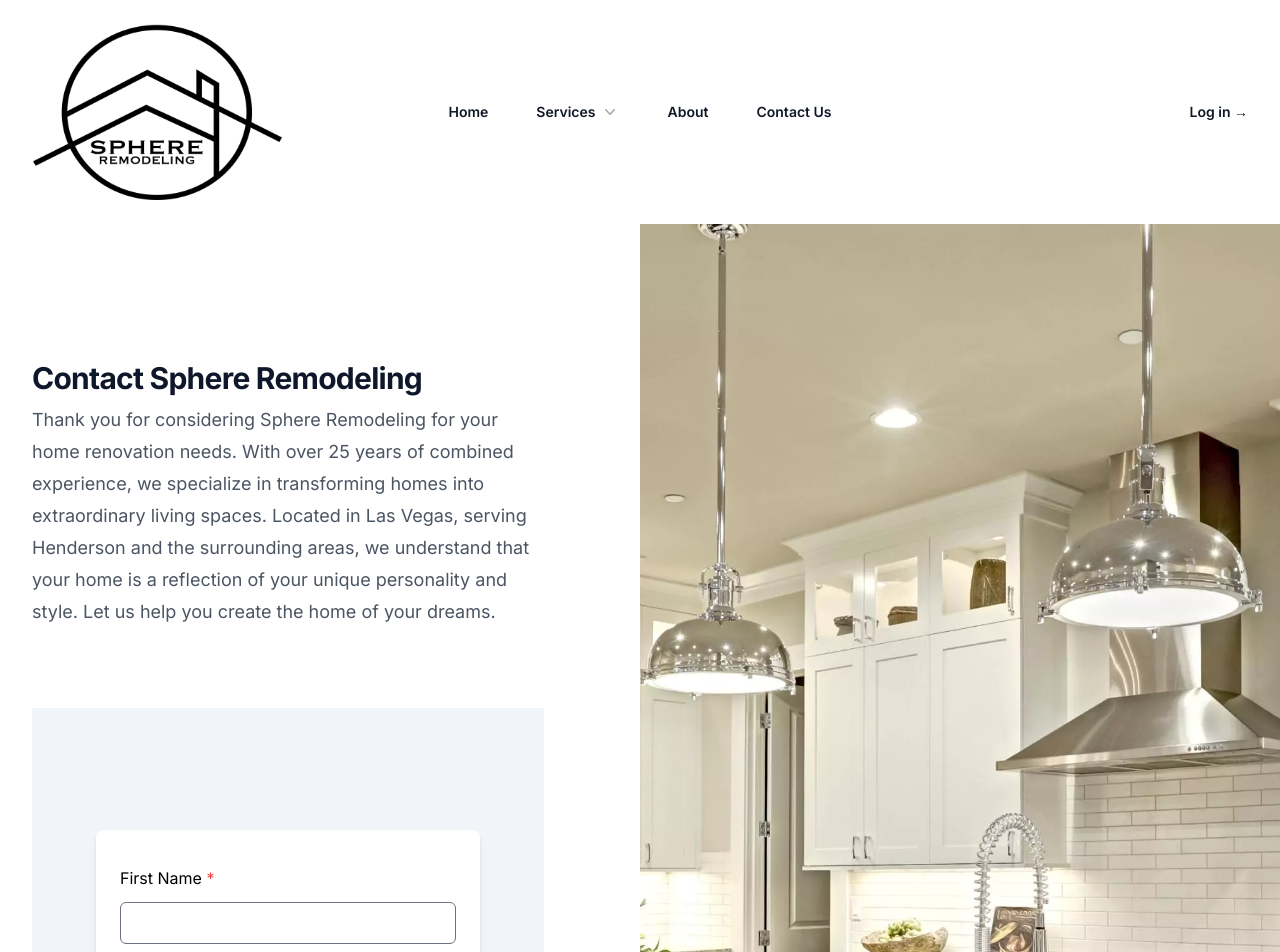
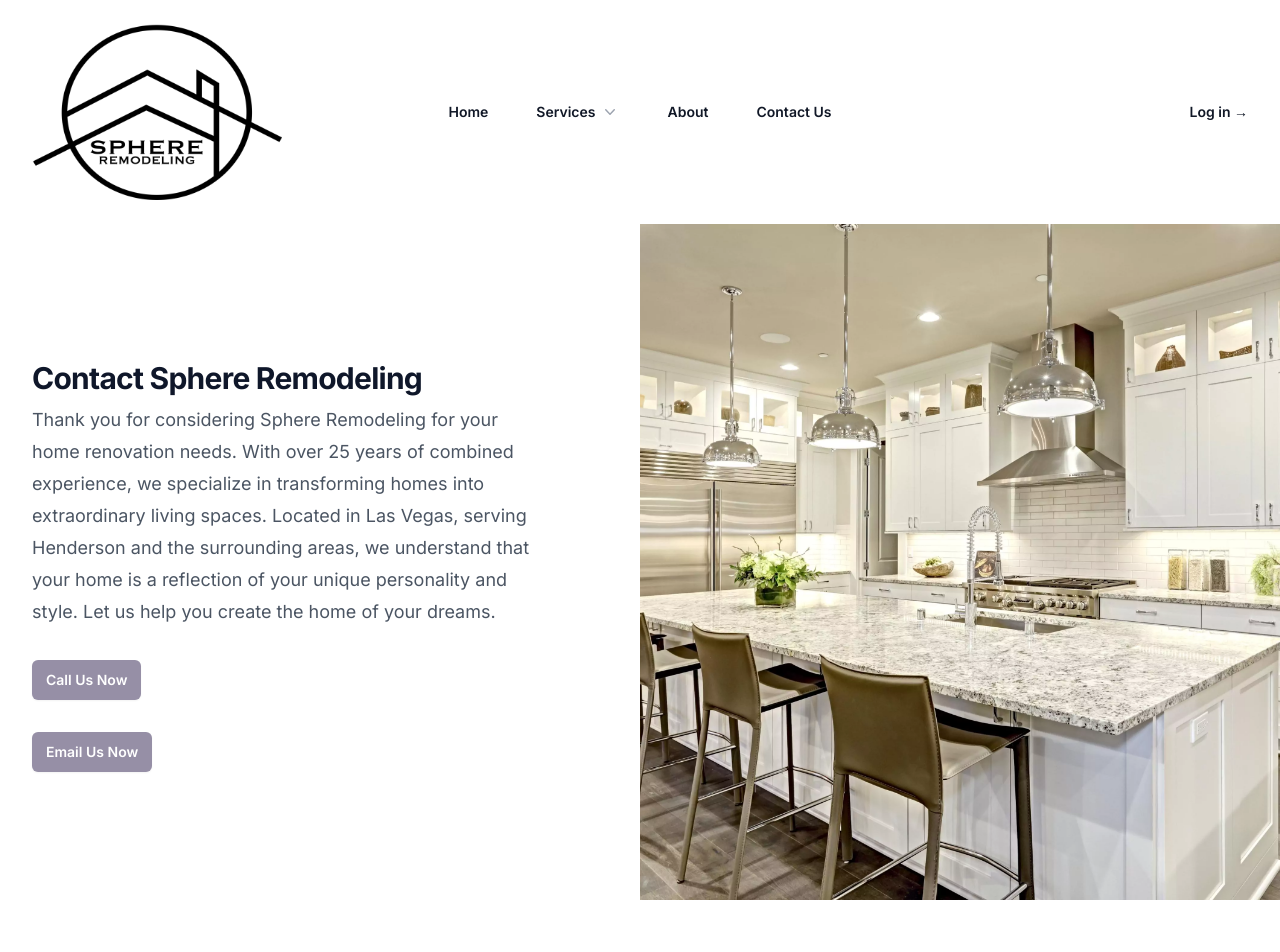
Before and after one commit to yogevzipori/websphere, a Next.js app: page /contact-sphere-remodeling in a window 1280 px wide. Shown: the top 952 px of the page. Built offline with nearby package versions, Linux system fonts and the light colour scheme.

Commit message:
emailadded

```diff
--- a/app/components/callUsNow/callNow.tsx
+++ b/app/components/callUsNow/callNow.tsx
@@ -7,7 +7,6 @@ export default function CallUsNow() {
     <div>
     <Link
     href="tel:7026253387"
-    // style={{ textDecoration: "underline", color: "white" }}
     className= "flex rounded-md bg-[#968FA6] px-3.5 py-2.5 text-sm font-semibold text-white shadow-sm hover:bg-[#0B0D40] focus-visible:outline focus-visible:outline-2 focus-visible:outline-offset-2 focus-visible:outline-slate-100" >
     Call Now
   </Link></div>
--- a/app/contact-sphere-remodeling/page.tsx
+++ b/app/contact-sphere-remodeling/page.tsx
@@ -1,6 +1,6 @@
 import Image from "next/image";
 import Kitchen1 from "../../public/las-vegas-kitchen-remodeling-1.webp";
-import ContactUsForm from "../components/contactUs/contactUsForm";
+import Link from "next/link";
 
 export default function ContactUs() {
   return (
@@ -15,15 +15,37 @@ export default function ContactUs() {
       <div className="pb-24 pt-16 sm:pb-32 sm:pt-24 lg:mx-auto lg:grid lg:max-w-7xl lg:grid-cols-2 lg:pt-32">
         <div className="px-6 lg:px-8">
           <div className="mx-auto max-w-xl lg:mx-0 lg:max-w-lg">
-              <h1 className="mt-2 text-lg font-bold tracking-tight text-slate-900 sm:text-3xl">Contact Sphere Remodeling</h1>
+            <h1 className="mt-2 text-lg font-bold tracking-tight text-slate-900 sm:text-3xl">
+              Contact Sphere Remodeling
+            </h1>
             <p className="mt-2 text-lg leading-8 text-gray-600">
-              Thank you for considering Sphere Remodeling for your home renovation needs. With over 25 years of combined experience, we specialize in transforming homes into extraordinary living spaces. Located in Las Vegas, serving Henderson and the surrounding areas, we understand that your home is a reflection of your unique personality and style. Let us help you create the home of your dreams.   </p>
-         <ContactUsForm />
-
+              Thank you for considering Sphere Remodeling for your home
+              renovation needs. With over 25 years of combined experience, we
+              specialize in transforming homes into extraordinary living spaces.
+              Located in Las Vegas, serving Henderson and the surrounding areas,
+              we understand that your home is a reflection of your unique
+              personality and style. Let us help you create the home of your
+              dreams.{" "}
+            </p>
+            <div className="mt-8">
+              <Link
+                href="tel:7026253387"
+                className="inline-flex rounded-md bg-[#968FA6] px-3.5 py-2.5 text-sm font-semibold text-white shadow-sm hover:bg-[#0B0D40] focus-visible:outline focus-visible:outline-2 focus-visible:outline-offset-2 focus-visible:outline-indigo-600"
+              >
+                Call Us Now
+              </Link>
+            </div>
+            <div className="mt-8">
+              <Link
+                href="mailto:info@sphereremodeling.com"
+                className="inline-flex rounded-md bg-[#968FA6] px-3.5 py-2.5 text-sm font-semibold text-white shadow-sm hover:bg-[#0B0D40] focus-visible:outline focus-visible:outline-2 focus-visible:outline-offset-2 focus-visible:outline-indigo-600"
+              >
+                Email Us Now
+              </Link>
             </div>
           </div>
         </div>
       </div>
-
-    )
+    </div>
+  );
 }
--- a/app/home-remodeling-las-vegas/page.tsx
+++ b/app/home-remodeling-las-vegas/page.tsx
@@ -39,9 +39,7 @@ export default function KitchenRemodeling() {
           <div className="lg:col-span-2 lg:col-start-1 lg:row-start-1 lg:mx-auto lg:grid lg:w-full lg:max-w-7xl lg:grid-cols-2 lg:gap-x-8 lg:px-8">
             <div className="lg:pr-4">
               <div className="lg:max-w-lg">
-                {/* <p className="text-base font-semibold leading-7 text-indigo-600">
-                  Deploy faster
-                </p> */}
+
                 <h1 className="mt-2 text-lg font-bold tracking-tight text-slate-900 sm:text-3xl">
                   Unleash the Magic of Home Remodeling: Elevate Your Space in
                   Las Vegas & Henderson with Sphere Remodeling
--- a/app/page.tsx
+++ b/app/page.tsx
@@ -256,12 +256,12 @@ export default function Home() {
                   your expectations.
                 </p>
                 <div className="mt-8">
-                  <a
-                    href="#"
+                <Link
+                href="tel:7026253387"
                     className="inline-flex rounded-md bg-[#968FA6] px-3.5 py-2.5 text-sm font-semibold text-white shadow-sm hover:bg-[#0B0D40] focus-visible:outline focus-visible:outline-2 focus-visible:outline-offset-2 focus-visible:outline-indigo-600"
                   >
                     Get a Free Quote
-                  </a>
+                  </Link>
                 </div>
                 <figure className="mt-16 border-l border-gray-200 pl-8 text-gray-600">
                   <blockquote className="text-base leading-7">
--- a/app/patio-covers-contractor-las-vegas-henderson/page.tsx
+++ b/app/patio-covers-contractor-las-vegas-henderson/page.tsx
@@ -8,11 +8,7 @@ import Image from "next/image";
 
 import Bathroom1 from "../public/las-vegas-bathroom-remodeling-1.webp";
 import Kitchen1 from "/public/las-vegas-kitchen-remodeling-1.webp";
-import HomeRemodel1 from "/public/las-vegas-henderson-home-remodel.webp";
-import HomeRenovation1 from "/public/home-renovation-las-vegas-henderson-1.webp";
-import Plans1 from "../public/las-vegas-remodeling-contractors.webp";
-import Cover from "../components/cover";
-import Border from "../components/Banner";
+
 import BestKitchen1 from "/public/best-kitchen-contractor-las-vegas-henderson.webp";
 import BestKitchen2 from "/public/best-kitchen-renovation-las-vegas-henderson.webp";
 import BestKitchen3 from "/public/best-kitchen-renovation-las-vegas-henderson2.webp";
```
Lines whose indentation alone changed are shown as unchanged.
